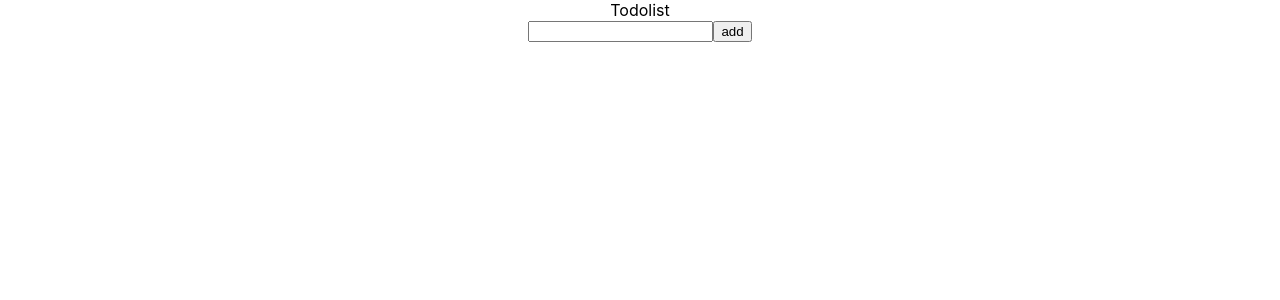
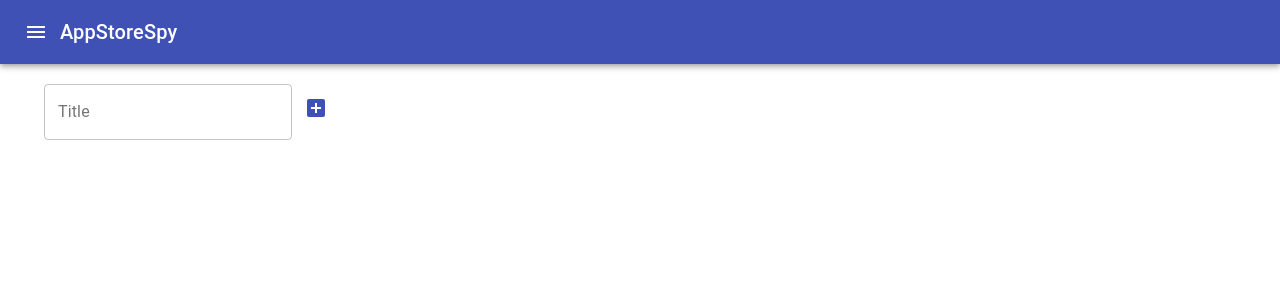
Before and after one commit to hj-abzal/appstorespy-project, a React (Create React App) app: page / in a window 1280 px wide. Shown: the top 300 px of the page. Built offline with nearby package versions, Linux system fonts and the light colour scheme.

Commit message:
add material ui and refactor todolist.tsx

```diff
--- a/package.json
+++ b/package.json
@@ -11,6 +11,8 @@
     "@types/react": "^17.0.0",
     "@types/react-dom": "^17.0.0",
     "@types/uuid": "^8.3.3",
+    "@material-ui/core": "^4.11.2",
+    "@material-ui/icons": "^4.11.2",
     "react": "^17.0.2",
     "react-dom": "^17.0.2",
     "react-redux": "^7.2.6",
--- a/src/app/App.tsx
+++ b/src/app/App.tsx
@@ -1,6 +1,8 @@
+import { AppBar, Container, Grid, IconButton, Paper, Toolbar, Typography } from '@material-ui/core';
+import { Menu } from '@material-ui/icons';
 import React, { useCallback } from 'react';
 import { useDispatch, useSelector } from 'react-redux';
-import { AddItemForm } from '../components/AddItemForm';
+import { AddItemForm } from '../components/AddItemForm/AddItemForm';
 import { TasksStateType } from '../features/Tasks/tasks-reducer';
 import { Todolist } from '../features/Todolists/Todolist';
 import { addTodolistAC, TodolistType } from '../features/Todolists/todolist-reducer';
@@ -9,26 +11,54 @@ import { AppRootStateType } from './store';
 
 function App() {
   const dispatch = useDispatch();
-  const todolists = useSelector<AppRootStateType, TodolistType[]>( state => state.todolists);
-  const tasks = useSelector<AppRootStateType, TasksStateType>( state => state.tasks);
+  const todolists = useSelector<AppRootStateType, TodolistType[]>(state => state.todolists);
+  const tasks = useSelector<AppRootStateType, TasksStateType>(state => state.tasks);
   const addTodolist = useCallback((title: string) => {
     dispatch(addTodolistAC(title))
   }, [dispatch])
 
   return (
     <div className="App">
-      Todolist
+      <AppBar position="static">
+        <Toolbar>
+          <IconButton edge="start" color="inherit" aria-label="menu">
+            <Menu />
+          </IconButton>
+          <Typography variant="h6">
+            AppStoreSpy
+          </Typography>
+        </Toolbar>
+      </AppBar>
+      <Container fixed>
+        <Grid container style={{ padding: '20px' }}>
           <AddItemForm addItem={addTodolist} />
+        </Grid>
+        <Grid container spacing={3}>
           {
-        todolists.map( t => {
-          return <Todolist
-          key={t.id}
+            todolists.map(t => {
+              let allTodolistTasks = tasks[t.id];
+              let tasksForTodolist = allTodolistTasks;
+
+              if (t.filter === "active") {
+                tasksForTodolist = allTodolistTasks.filter(t => t.isDone === false);
+              }
+              if (t.filter === "completed") {
+                tasksForTodolist = allTodolistTasks.filter(t => t.isDone === true);
+              }
+              return <Grid item key={t.id}>
+                <Paper style={{ padding: '10px' }}>
+                  <Todolist
                     id={t.id}
                     title={t.title}
-          tasks={tasks[t.id]}
+                    tasks={tasksForTodolist}
+                    filter={t.filter}
                   />
+                </Paper>
+              </Grid>
             })
           }
+        </Grid>
+      </Container>
     </div>
   );
 }
--- a/src/components/AddItemForm.tsx
+++ /dev/null
@@ -1,35 +0,0 @@
-import React, {ChangeEvent, KeyboardEvent, useState} from 'react';
-
-type AddItemFormPropsType = {
-    addItem: (title: string) => void
-}
-
-export function AddItemForm(props: AddItemFormPropsType) {
-    let [title, setTitle] = useState("")
-
-    const addItem = () => {
-        if (title.trim() !== "") {
-            props.addItem(title);
-            setTitle("");
-        }
-    }
-
-    const onChangeHandler = (e: ChangeEvent<HTMLInputElement>) => {
-        setTitle(e.currentTarget.value)
-    }
-
-    const onKeyPressHandler = (e: KeyboardEvent<HTMLInputElement>) => {
-        if (e.charCode === 13) {
-            addItem();
-        }
-    }
-
-    return <div>
-        <input
-        value={title}
-        onChange={onChangeHandler}
-        onKeyPress={onKeyPressHandler}
-        />
-        <button onClick={addItem}>add</button>
-    </div>
-}
--- /dev/null
+++ b/src/components/AddItemForm/AddItemForm.tsx
@@ -0,0 +1,49 @@
+import React, {ChangeEvent, KeyboardEvent, useState} from 'react';
+import {IconButton, TextField} from '@material-ui/core';
+import {AddBox} from '@material-ui/icons';
+
+type AddItemFormPropsType = {
+    addItem: (title: string) => void
+}
+
+export const AddItemForm = React.memo(function(props: AddItemFormPropsType) {
+
+    let [title, setTitle] = useState("")
+    let [error, setError] = useState<string | null>(null)
+
+    const addItem = () => {
+        if (title.trim() !== "") {
+            props.addItem(title);
+            setTitle("");
+        } else {
+            setError("Title is required");
+        }
+    }
+
+    const onChangeHandler = (e: ChangeEvent<HTMLInputElement>) => {
+        setTitle(e.currentTarget.value)
+    }
+
+    const onKeyPressHandler = (e: KeyboardEvent<HTMLInputElement>) => {
+        if (error !== null) {
+            setError(null);
+        }
+        if (e.charCode === 13) {
+            addItem();
+        }
+    }
+
+    return <div>
+        <TextField variant="outlined"
+                   error={!!error}
+                   value={title}
+                   onChange={onChangeHandler}
+                   onKeyPress={onKeyPressHandler}
+                   label="Title"
+                   helperText={error}
+        />
+        <IconButton color="primary" onClick={addItem}>
+            <AddBox />
+        </IconButton>
+    </div>
+})
--- /dev/null
+++ b/src/components/EditableSpan/EditableSpan.tsx
@@ -0,0 +1,28 @@
+import React, {ChangeEvent, useState} from 'react';
+import {TextField} from '@material-ui/core';
+
+type EditableSpanPropsType = {
+    value: string
+    onChange: (newValue: string) => void
+}
+
+export const EditableSpan = React.memo(function (props: EditableSpanPropsType) {
+    let [editMode, setEditMode] = useState(false);
+    let [title, setTitle] = useState(props.value);
+
+    const activateEditMode = () => {
+        setEditMode(true);
+        setTitle(props.value);
+    }
+    const activateViewMode = () => {
+        setEditMode(false);
+        props.onChange(title);
+    }
+    const changeTitle = (e: ChangeEvent<HTMLInputElement>) => {
+        setTitle(e.currentTarget.value)
+    }
+
+    return editMode
+        ?    <TextField value={title} onChange={changeTitle} autoFocus onBlur={activateViewMode} />
+        : <span onDoubleClick={activateEditMode}>{props.value}</span>
+});
--- a/src/features/Todolists/Todolist.tsx
+++ b/src/features/Todolists/Todolist.tsx
@@ -1,14 +1,19 @@
-import React, { ChangeEvent } from 'react';
+import { Button, IconButton } from '@material-ui/core';
+import { Delete } from '@material-ui/icons';
+import React from 'react';
 import { useDispatch } from 'react-redux';
-import { AddItemForm } from '../../components/AddItemForm';
+import { AddItemForm } from '../../components/AddItemForm/AddItemForm';
+import { EditableSpan } from '../../components/EditableSpan/EditableSpan';
 import { Task } from '../Tasks/Task';
 import { addTaskAC, TaskType } from '../Tasks/tasks-reducer';
+import { changeTodolistFilterAC, FilterValuesType, removeTodolistAC } from './todolist-reducer';
 
 
 type PropsType = {
     id: string
     title: string
     tasks: Array<TaskType>
+    filter: FilterValuesType
 }
 
 export function Todolist(props: PropsType) {
@@ -16,20 +21,49 @@ export function Todolist(props: PropsType) {
     const dispatch = useDispatch();
 
     const addTask = (title: string) => {
-       dispatch(addTaskAC(title, props.id))
+        dispatch(addTaskAC(title, props.id))
     }
 
+    const removeTodolist = () => {
+        dispatch(removeTodolistAC(props.id))
+    }
 
+    const onAllClickHandler = () => {
+        dispatch(changeTodolistFilterAC(props.id, 'all'))
+    }
+    const onActiveClickHandler = () => {
+        dispatch(changeTodolistFilterAC(props.id, "active"))
+    }
+    const onCompletedClickHandler = () => {
+        dispatch(changeTodolistFilterAC(props.id, "completed"))
+    }
 
     return <div>
-        <h3>{props.title}</h3>
+        <h3><EditableSpan value={props.title} onChange={() => {}} />
+            <IconButton onClick={removeTodolist}>
+                <Delete />
+            </IconButton>
+        </h3>
         <AddItemForm addItem={addTask} />
         <div>
             {
-                props.tasks.map( t => {
-                    return <Task key={t.id} task={t} todolistId={props.id}/>
-                })
+                props.tasks.map(t => <Task key={t.id} task={t} todolistId={props.id} />)
             }
+        </div>
+        <div style={{ paddingTop: '10px' }}>
+            <Button variant={props.filter === 'all' ? 'outlined' : 'text'}
+                onClick={onAllClickHandler}
+                color={'default'}
+            >All
+            </Button>
+            <Button variant={props.filter === 'active' ? 'outlined' : 'text'}
+                onClick={onActiveClickHandler}
+                color={'primary'}>Active
+            </Button>
+            <Button variant={props.filter === 'completed' ? 'outlined' : 'text'}
+                onClick={onCompletedClickHandler}
+                color={'secondary'}>Completed
+            </Button>
         </div>
     </div>
 }
```
Also changed, not shown: 1 other file (tests, documents, lock files or other folders). Lines whose indentation alone changed are shown as unchanged.
